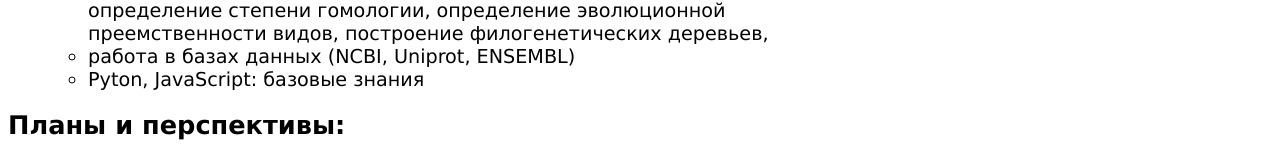
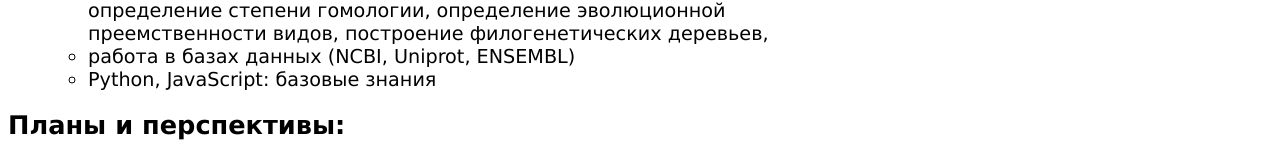
Before and after one commit to Undulapodi/Undulapodi.github.io, a plain HTML site: page index.html in a window 1280 px wide. Shown: the part 1291-1449 px from the top of the page. Drawn offline with Linux system fonts and the light colour scheme.

Commit message:
Update index.html

```diff
--- a/index.html
+++ b/index.html
@@ -64,7 +64,7 @@ p {font-size: 120%;
 	определение степени гомологии, определение эволюционной <br>
 	преемственности видов, построение филогенетических деревьев, <br>
 	<li>работа в базах данных (NCBI, Uniprot, ENSEMBL)
-	<li> Pyton, JavaScript: базовые знания
+	<li> Python, JavaScript: базовые знания
 </ul></ul>
    </p>
 
```
